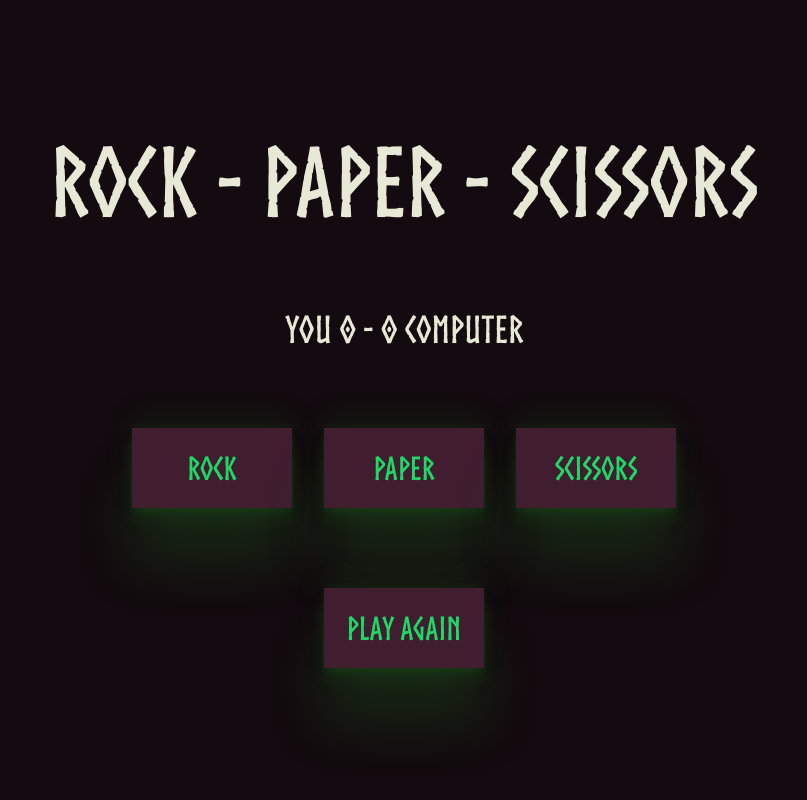
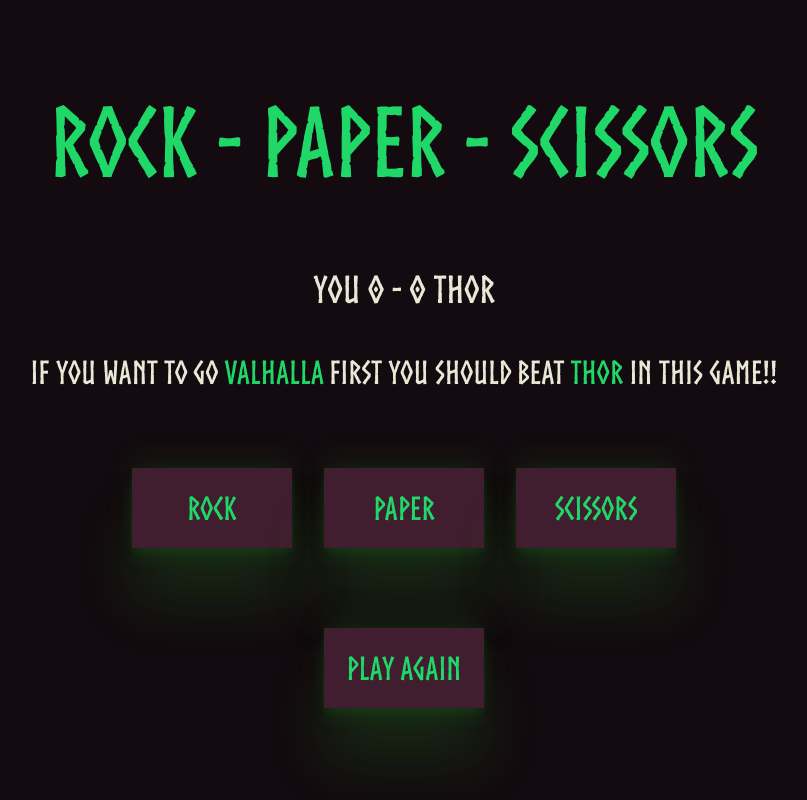
Before and after one commit to hsrvms/odinProject-rockPaperScissors, a plain HTML site: page index.html in a window 1280 px wide. Both pictures are taken after a click on the button "Play Again". Shown: the whole page, without its empty margins (236-1043 px from the left). Drawn offline with Linux system fonts and the light colour scheme.

Commit message:
add score text

```diff
--- a/index.html
+++ b/index.html
@@ -1,21 +1,24 @@
 <!DOCTYPE html>
 <html lang="en">
   <head>
-  <meta charset="UTF-8">
-  <meta http-equiv="X-UA-Compatible" content="IE=edge">
-  <meta name="viewport" content="width=device-width, initial-scale=1.0">
-  <link rel="stylesheet" href="style.css">
+    <meta charset="UTF-8" />
+    <meta http-equiv="X-UA-Compatible" content="IE=edge" />
+    <meta name="viewport" content="width=device-width, initial-scale=1.0" />
+    <link rel="stylesheet" href="style.css" />
     <title>Document</title>
   </head>
   <body>
-
     <div class="content">
       <div class="content__header">
         <h1>Rock - Paper - Scissors</h1>
       </div>
 
-    <div class="content__score-table">
-      <h3 class="score-table-text">You 0 - 0 Computer</h3>
+      <div class="content__score">
+        <h3 class="score-table">You 0 - 0 Thor</h3>
+        <h4 class="score-text">
+          If you want to go <span>Valhalla</span> first you should beat
+          <span>Thor</span> in this game!!
+        </h4>
       </div>
 
       <div class="content__buttons">
@@ -27,7 +30,6 @@
       <div class="content__reset">
         <button class="reset">Play Again</button>
       </div>
-
     </div>
 
     <script src="script.js"></script>
--- a/script.js
+++ b/script.js
@@ -3,7 +3,8 @@ let playerScore = 0;
 
 const buttons = document.querySelectorAll('button[class="rps"]');
 const resetButton = document.querySelector('button[class="reset"]');
-let scoreTable = document.querySelector('.score-table-text');
+let scoreTable = document.querySelector('.score-table');
+let scoreText = document.querySelector('.score-text');
 
 const getComputerChoice = () => {
   const rpsArray = ['Rock', 'Paper', 'Scissors'];
@@ -17,8 +18,12 @@ const disableButtons = () => {
   buttons.forEach(button => button.disabled = true);
 }
 
+const activateButtons = () => {
+  buttons.forEach(button => button.disabled = false);
+}
+
 const updateScoreTable = () => {
-  scoreTable.textContent = `You ${playerScore} - ${computerScore} Computer`;
+  scoreTable.textContent = `You ${playerScore} - ${computerScore} Thor`;
 }
 
 const playRound = (playerSelection) => {
@@ -30,15 +35,22 @@ const playRound = (playerSelection) => {
     playerSelection === 'Scissors' && computerSelection === 'Paper'
 ) {
     playerScore++;
+    scoreText.textContent = `${playerSelection} beats ${computerSelection} - You got the score!!`
+
     if (playerScore === 5) {
+      disableButtons();
+      scoreText.textContent = "Valhalla will accept you!"
+    }
 
-      disableButtons();
-    }
   } else if (playerSelection === computerSelection) {
+    scoreText.textContent = `${playerSelection} vs ${computerSelection} - It's tie. Let's do it again!`
   } else {
     computerScore++;
+    scoreText.textContent = `${computerSelection} beats ${playerSelection} - This score is Thor's!!`
+
     if (computerScore === 5) {
       disableButtons();
+      scoreText.textContent = "You will never reach to Valhalla"
     }
   }
 
@@ -50,8 +62,9 @@ const resetGame = () => {
   computerScore = 0;
   playerScore = 0;
 
-  buttons.forEach(button => button.disabled = false);
+  activateButtons();
   updateScoreTable();
+  scoreText.innerHTML = 'If you want to go <span>Valhalla</span> first you should beat <span>Thor</span> in this game!!'
 };
 
 buttons.forEach(button => {
--- a/style.css
+++ b/style.css
@@ -37,10 +37,22 @@ html {
 
 .content__header {
   font-size: 3rem;
+
+  color: var(--green-color)
 }
 
-.content__score-table {
+.content__score {
   font-size: 2rem;
+
+  display: flex;
+  flex-direction: column;
+  justify-content: center;
+  align-items: center;
+  gap: 3rem;
+}
+
+.content__score span {
+  color: var(--green-color);
 }
 
 .content__buttons {
```
Lines whose indentation alone changed are shown as unchanged.
